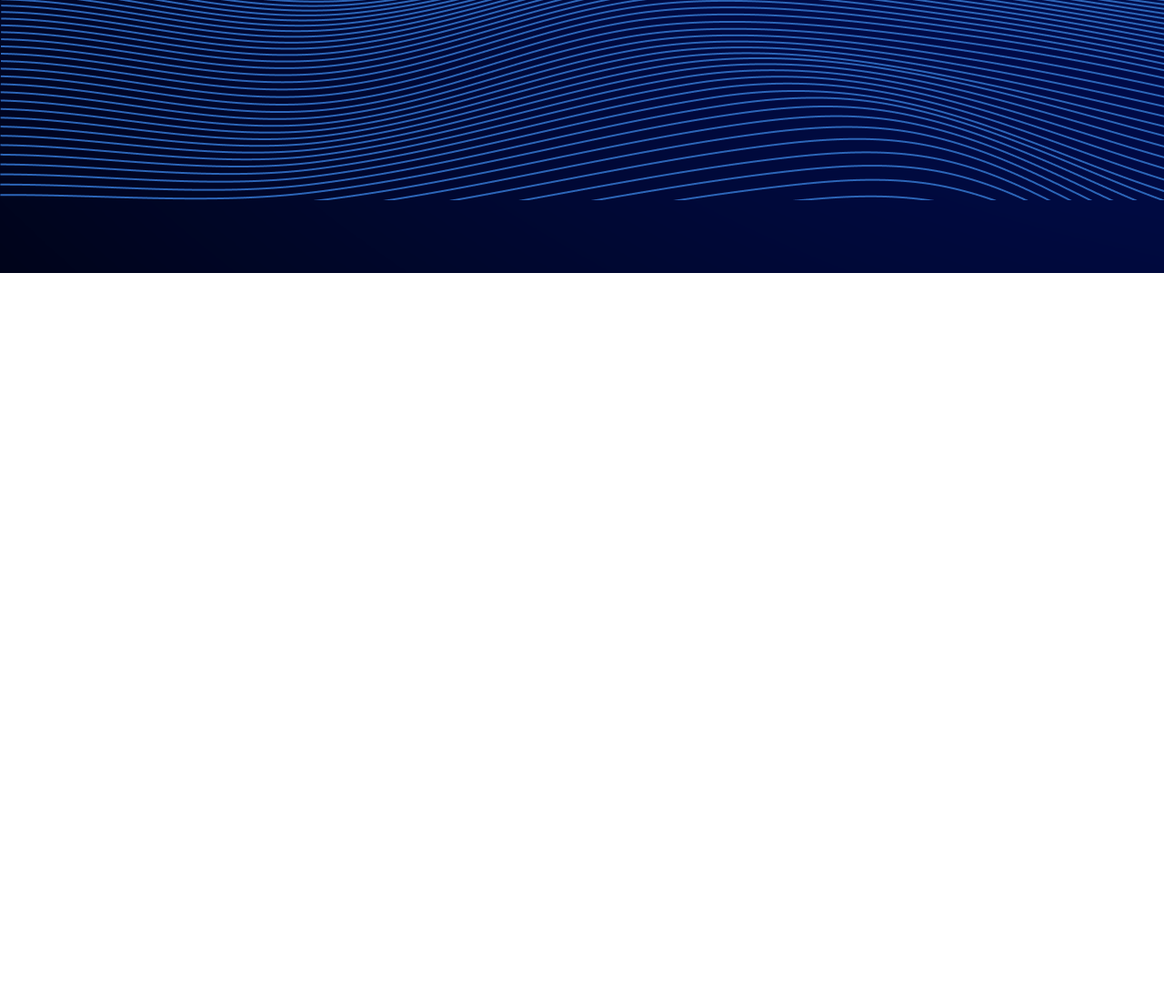
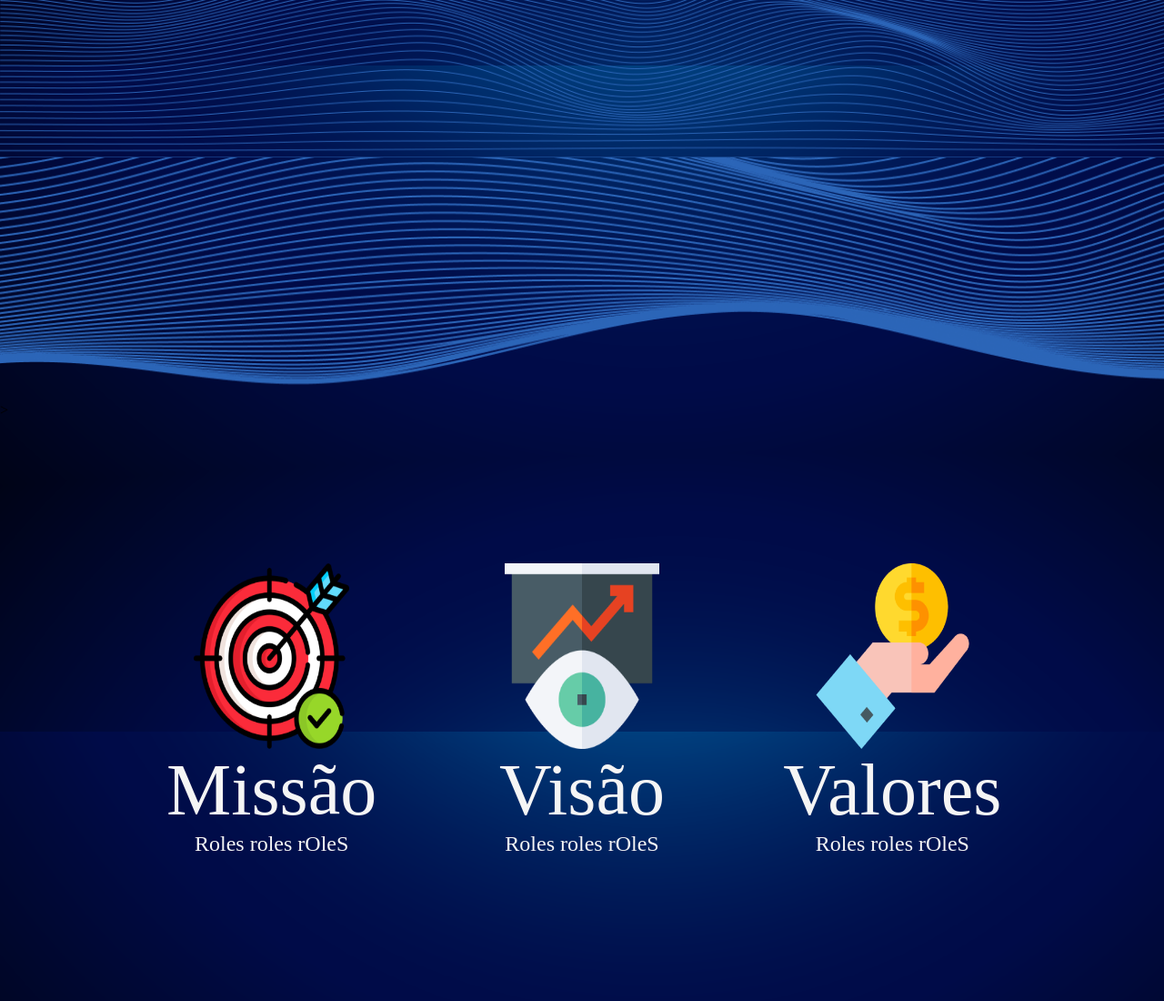
Before and after one commit to NetoOSantos/Keep-Swimming, a plain HTML site: page Site/RefazendoSite/Site.html in a window 1280 px wide. Shown: the part 660-1760 px from the top of the page at 91% size. Before the commit the page ends 960 px from the top, so only its background shows below. Drawn offline with Linux system fonts and the light colour scheme.

Commit message:
Visão, Missaõ e valores adicionado no site

```diff
--- a/Site/RefazendoSite/Site.html
+++ b/Site/RefazendoSite/Site.html
@@ -60,15 +60,40 @@
                 </div>
             </div>
 
-            <div class="barquinhoTelaInicial"></div>
+            <div class="barquinhoTelaInicial"><img src="logoBarquinho.png" alt=""></div>
 
         </div>
 
 
         <div class="ondaAzulTelaInicial"></div>
+        <div class="ondaAzulParaBaixo"></div>>
 
     </div>
 
+      <div class="caracteristicasEmpresa">
+          <div class="caracteristicas">
+
+              <div class="missao">
+                  <img src="imagemMissao.png" alt="">
+                  <div class="tituloMissao">Missão</div>
+                  <div class="textoMissao">Roles roles rOleS</div>
+              </div>
+
+              <div class="visao">
+                <img src="imagemVisao.png" alt="">
+                <div class="tituloVisao">Visão</div>
+                <div class="textoVisao">Roles roles rOleS</div>
+              </div>
+
+
+              <div class="valores">
+                <img src="imagemValores.png" alt="">
+                <div class="tituloValores">Valores</div>
+                <div class="textoValores">Roles roles rOleS</div>
+              </div>
+
+          </div>
+      </div>
 
 </body>
 </html>
--- a/Site/RefazendoSite/style.css
+++ b/Site/RefazendoSite/style.css
@@ -5,6 +5,8 @@
 }
 body {
     background-image: url(fundo.png);
+    background-size: contain;
+
     width: 100%;
     height:100%;
 
@@ -120,7 +122,7 @@ body {
     flex-direction: column;
 
     width: 100%;
-    height: 100vh;
+    height: 120vh;
 
 
 
@@ -128,10 +130,11 @@ body {
 
 .ondaAzulTelaInicial{
     width: 100%;
-    height: 40vh;
+    height: 100vh;
 
 
    background-image: url(ondaAzulParaCima.png);
+   background-size: cover;
 }
 
 .telaInicial .textoEBarquinho {
@@ -169,15 +172,112 @@ body {
 
 }
 
-.barquinhoTelaInicial {
+.barquinhoTelaInicial img {
     position: relative;
-    top: 9vh;
-    right: 1vw;
+    top: 10vh;
+    right: 7vw;
 
-    width: 30vw;
+    width: 25vw;
     height: 50vh;
 
-    background-image: url(logoBarquinho.png);
-    background-size: cover;
 
 }
+.ondaAzulParaBaixo{
+    background-image: url(ondaAzulParaBaixo.png);
+    background-size: cover;
+    width: 100%;
+    height: 100vh;
+}
+.caracteristicasEmpresa{
+    display: flex;
+    flex-direction: column;
+    justify-content: center;
+    align-items: center;
+
+    width: 100%;
+    height: 80vh;
+
+}
+.caracteristicas{
+    display: flex;
+    flex-direction: row;
+    align-items: center;
+    justify-content: center;
+
+    width: 80%;
+    height: 80%;
+
+}
+.missao {
+    display: flex;
+    flex-direction: column;
+    align-items: center;
+    justify-content: center;
+
+    width: 40%;
+    height: 100%;
+
+}
+
+
+.missao img{
+    width: 50%;
+    height: 40%;
+}
+.tituloMissao{
+    color: whitesmoke;
+    font-size: 10vh;
+}
+.textoMissao {
+    color: whitesmoke;
+    font-size: 3vh;
+}
+
+
+
+.visao{
+    display: flex;
+    flex-direction: column;
+    align-items: center;
+    justify-content: center;
+
+    width: 40%;
+    height: 100%;
+
+}
+.visao img{
+    width: 50%;
+    height: 40%;
+}
+.tituloVisao{
+    color: whitesmoke;
+    font-size: 10vh;
+}
+.textoVisao {
+    color: whitesmoke;
+    font-size: 3vh;
+}
+
+
+.valores{
+    display: flex;
+    flex-direction: column;
+    align-items: center;
+    justify-content: center;
+
+    width: 40%;
+    height: 100%;
+
+}
+.valores img{
+    width: 50%;
+    height: 40%;
+}
+.tituloValores{
+    color: whitesmoke;
+    font-size: 10vh;
+}
+.textoValores {
+    color: whitesmoke;
+    font-size: 3vh;
+}
```
Also changed, not shown: Site/RefazendoSite/imagemMissao.png (added), Site/RefazendoSite/imagemValores.png (added), Site/RefazendoSite/imagemVisao.png (added), Site/RefazendoSite/ondaAzulParaBaixo.png (added).
